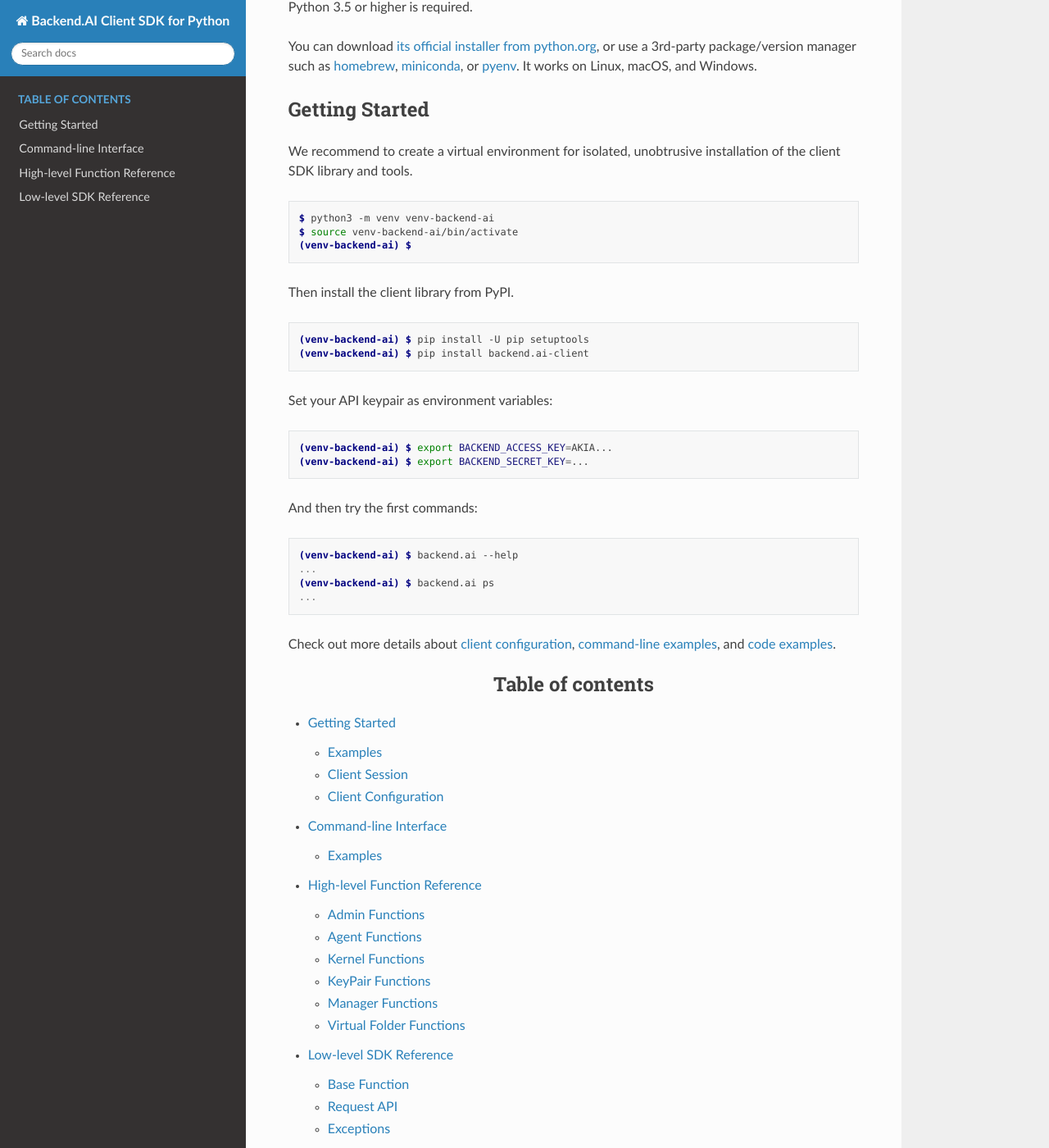
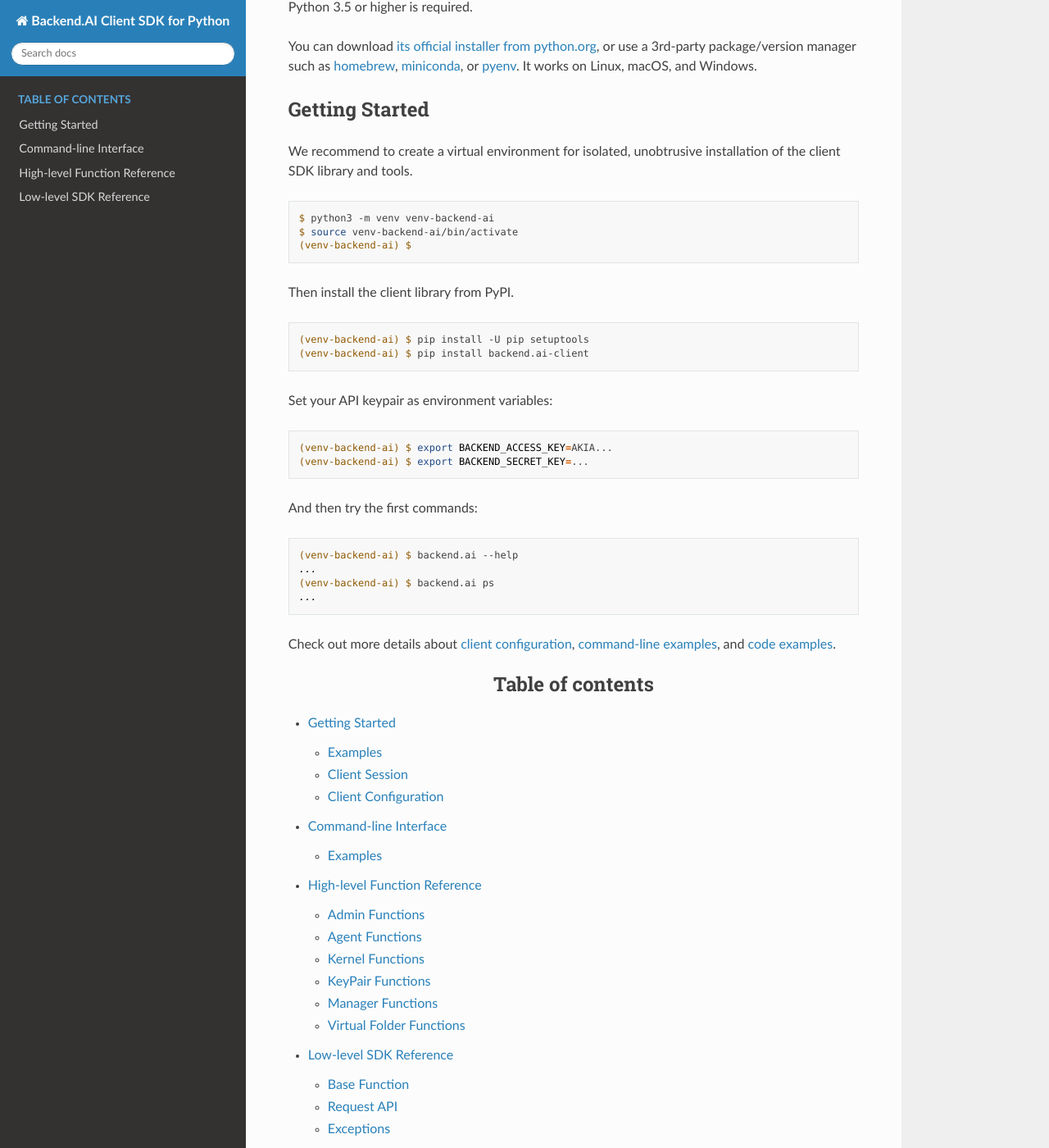
Before and after one commit to lablup/aiotusclient, a Sphinx documentation site: the page built from docs/index.rst, in a window 1280 px wide and 1400 px high, scrolled down 270 px. Shown: the whole window at 82% size. Built offline with Sphinx 7.4.7 and the Read the Docs theme 2.0.0, drawn with Linux system fonts in a browser that asks for light colours.

Commit message:
docs: Set code-block style to tango

```diff
--- a/docs/conf.py
+++ b/docs/conf.py
@@ -92,7 +92,7 @@
 exclude_patterns = ['_build', 'Thumbs.db', '.DS_Store']
 
 # The name of the Pygments (syntax highlighting) style to use.
-pygments_style = None
+pygments_style = 'tango'
 
 highlight_language = 'python3'
 
```
